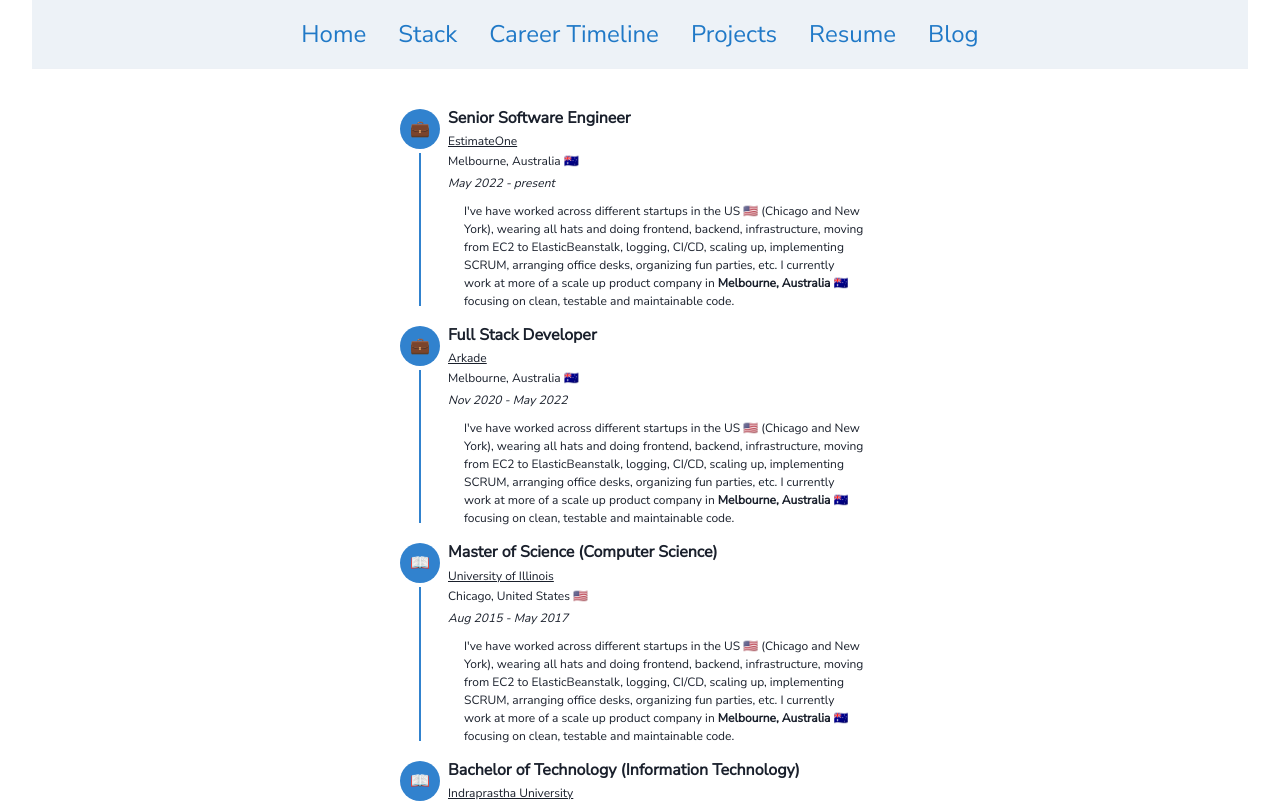
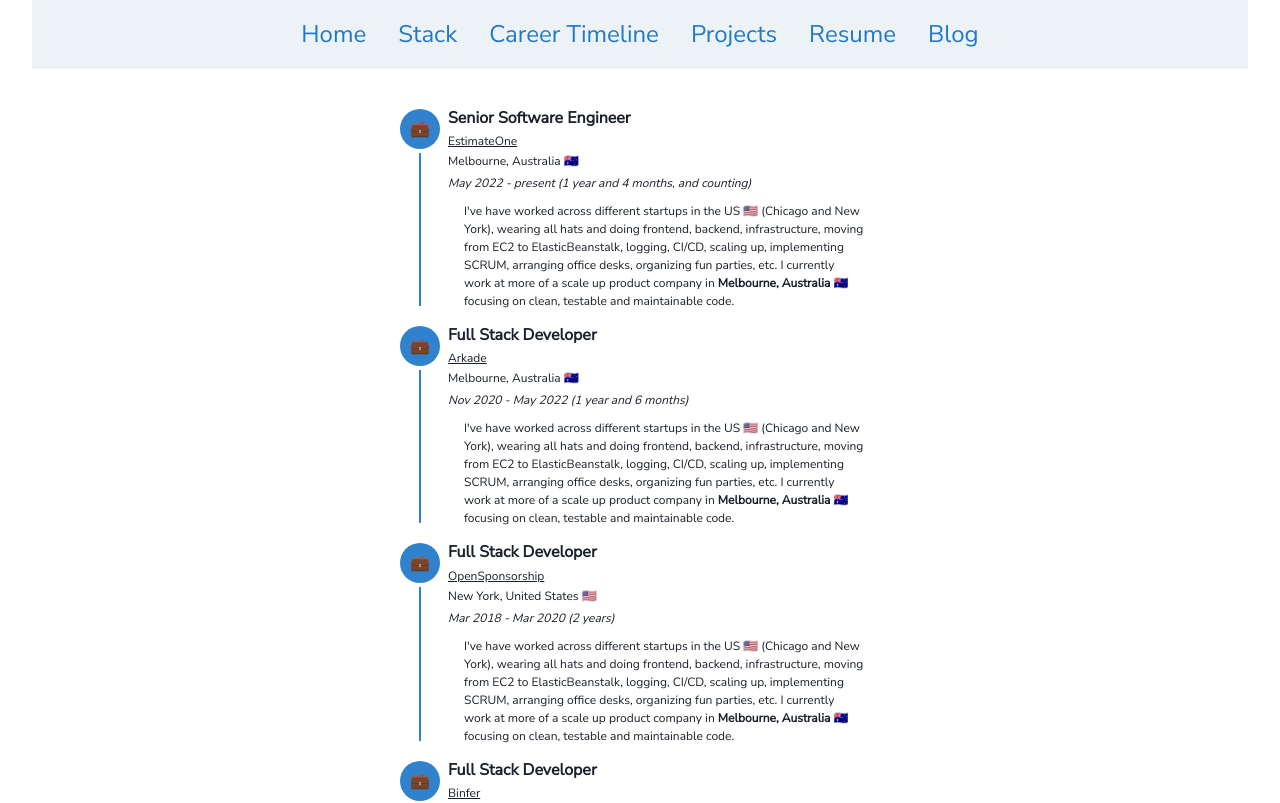
Before and after one commit to ankurlathwal/personal-website, a Next.js app: page /career-timeline in a window 1280 px wide. Shown: the top 803 px of the page. Built offline with nearby package versions, Linux system fonts and the light colour scheme.

Commit message:
Update: career timeline

```diff
--- a/pages/career-timeline.tsx
+++ b/pages/career-timeline.tsx
@@ -21,7 +21,7 @@
     organization: "EstimateOne",
     link: "https://estimateone.com/",
     location: "Melbourne, Australia 🇦🇺",
-    dates: "May 2022 - present",
+    dates: "May 2022 - present (1 year and 4 months, and counting)",
     description: "Working as a Senior Software Engineer at E1",
     type: "Work",
   },
@@ -30,7 +30,25 @@
     organization: "Arkade",
     link: "https://arkade.com.au/",
     location: "Melbourne, Australia 🇦🇺",
-    dates: "Nov 2020 - May 2022",
+    dates: "Nov 2020 - May 2022 (1 year and 6 months)",
+    description: "Worked as Full Stack Developer in e-commerce",
+    type: "Work",
+  },
+  {
+    title: "Full Stack Developer",
+    organization: "OpenSponsorship",
+    link: "https://opensponsorship.com/",
+    location: "New York, United States 🇺🇸",
+    dates: "Mar 2018 - Mar 2020 (2 years)",
+    description: "Worked as Full Stack Developer in e-commerce",
+    type: "Work",
+  },
+  {
+    title: "Full Stack Developer",
+    organization: "Binfer",
+    link: "https://binfer.com/",
+    location: "Chicago, United States 🇺🇸",
+    dates: "Jun 2017 - Mar 2018 (10 months)",
     description: "Worked as Full Stack Developer in e-commerce",
     type: "Work",
   },
@@ -57,7 +75,7 @@
 
 export default function ContactMe() {
   const { activeStep } = useSteps({
-    index: 4,
+    index: 6,
     count: steps.length,
   });
   return (
```
